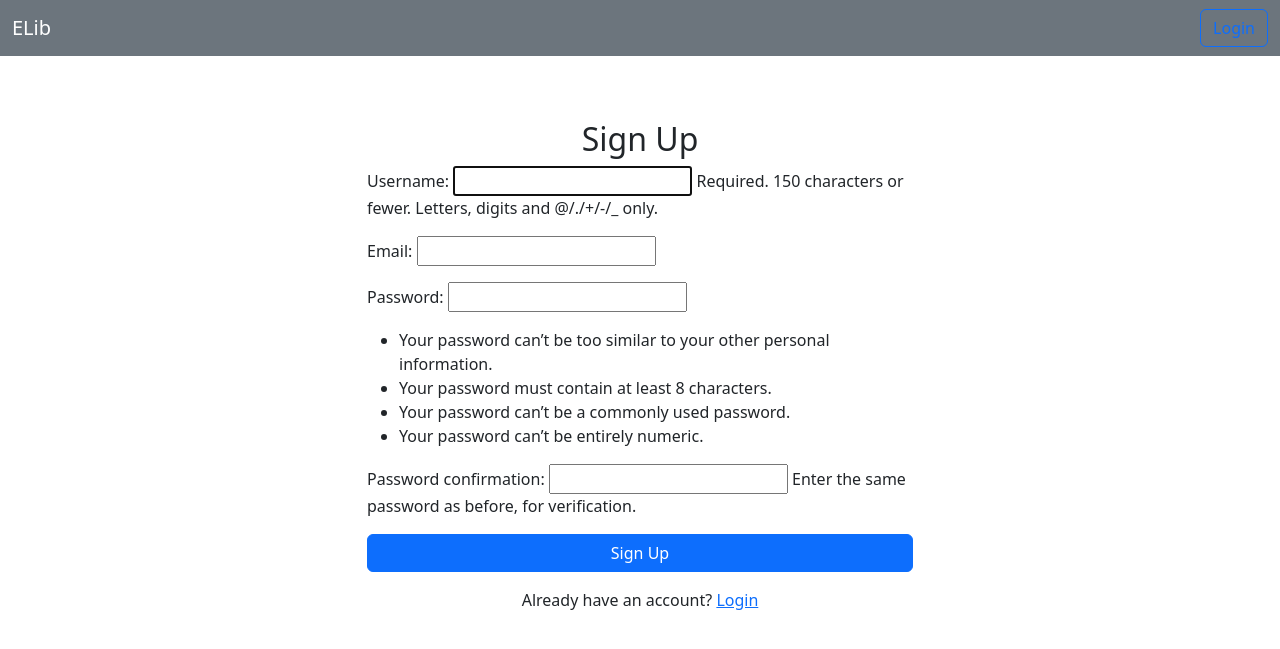
After one commit to Muck3334444/E-Lib, a Django app: page /signup/ in a window 1280 px wide. The commit adds this page. Shown: the top 649 px of the page. Run offline with Django 5.2, Linux system fonts and the light colour scheme; some libraries are stand-ins or nearby versions.

Commit message:
Added login, logout and registration, as well as a navbar. Also updated the models to relate to user

```diff
--- /dev/null
+++ b/ELib/forms.py
@@ -0,0 +1,16 @@
+from django import forms
+from django.contrib.auth.models import User
+from django.contrib.auth.forms import UserCreationForm
+
+class SignupForm(UserCreationForm):
+    email = forms.EmailField(required=True)  # Add email field if needed
+
+    class Meta:
+        model = User
+        fields = ('username', 'email', 'password1', 'password2')
+
+    def clean_email(self):
+        email = self.cleaned_data.get('email')
+        if User.objects.filter(email=email).exists():
+            raise forms.ValidationError("Email already exists")
+        return email
--- a/ELib/settings.py
+++ b/ELib/settings.py
@@ -27,7 +27,9 @@ SECRET_KEY = 'django-insecure-w1wj(-4etx*lk&p4xm1u*l2=4=%)&&vib=xd49tv05fi9j_vr5
 DEBUG = True
 
 ALLOWED_HOSTS = []
-
+LOGIN_URL = "/login/" # The leading "/" is important to recognize the start. Without the current url would be extended by login/
+LOGIN_REDIRECT_URL = "/library/"
+LOGOUT_REDIRECT_URL = "/library/"
 
 # Application definition
 
--- a/ELib/templates/base.html
+++ b/ELib/templates/base.html
@@ -16,13 +16,13 @@
         <script src="https://cdn.jsdelivr.net/npm/bootstrap@5.3.0-alpha1/dist/js/bootstrap.bundle.min.js"></script>
     </head>
     <body>
-        <div class="container-fluid">
+        {% include 'navbar.html' %}
+        <br>
+        <div class="container-fluid mt-5">
             <div class="row content">
                 <div class="col-12">
                     <header>
                         <h1 class="display-5">{% block header %} Default Title {% endblock %}</h1>
-                        <br>
-                        <br>
                     </header>
                     {% block center %}
                     {% endblock %}
@@ -38,5 +38,4 @@
             });
         </script>
     </body>
-
 </html>
--- /dev/null
+++ b/ELib/templates/navbar.html
@@ -0,0 +1,32 @@
+<nav class="navbar navbar-expand-lg bg-secondary navbar-dark fixed-top">
+    <div class="container-fluid">
+        <a class="navbar-brand" href="{% url 'library' %}">ELib</a>
+        <button class="navbar-toggler" type="button" data-bs-toggle="collapse" data-bs-target="#navbarNav" aria-controls="navbarNav" aria-expanded="false" aria-label="Toggle navigation">
+            <span class="navbar-toggler-icon"></span>
+        </button>
+        <div class="collapse navbar-collapse" id="navbarNav">
+            <ul class="navbar-nav me-auto mb-2 mb-lg-0">
+                <li class="nav-item">
+                    {% comment %} <a class="nav-link" href="{% url 'dashboard' %}">Dashboard</a> {% endcomment %}
+                </li>
+                <li class="nav-item">
+                    {% comment %} <a class="nav-link" href="{% url 'profile' %}">Profile</a> {% endcomment %}
+                </li>
+            </ul>
+            <ul class="navbar-nav ms-auto">
+                {% if user.is_authenticated %}
+                <li class="nav-item">
+                    <form method="post" action="{% url 'logout' %}">
+                        {% csrf_token %}
+                        <button type="submit" class="btn btn-outline-danger">Logout</button>
+                    </form>
+                </li>
+                {% else %}
+                <li class="nav-item">
+                    <a class="btn btn-outline-primary" href="{% url 'login' %}">Login</a>
+                </li>
+                {% endif %}
+            </ul>
+        </div>
+    </div>
+</nav>
--- /dev/null
+++ b/ELib/templates/signup.html
@@ -0,0 +1,32 @@
+{% extends "base_datatable.html" %}
+
+{% block title %}Signup{% endblock %}
+{% block header %}{% endblock %}
+{% block center %}
+    <div class="container mt-5">
+        <h2 class="text-center">Sign Up</h2>
+
+        <!-- Show error messages -->
+        {% if messages %}
+        <div class="alert alert-danger">
+            {% for message in messages %}
+                <p>{{ message }}</p>
+            {% endfor %}
+        </div>
+        {% endif %}
+
+        <div class="row justify-content-center">
+            <div class="col-md-6">
+                <form method="post">
+                    {% csrf_token %}
+                    {{ form.as_p }}  <!-- Render the form fields -->
+                    <button type="submit" class="btn btn-primary w-100">Sign Up</button>
+                </form>
+
+                <p class="mt-3 text-center">
+                    Already have an account? <a href="{% url 'login' %}">Login</a>
+                </p>
+            </div>
+        </div>
+    </div>
+{% endblock %}
--- a/ELib/urls.py
+++ b/ELib/urls.py
@@ -20,13 +20,18 @@ from django.urls import include
 from django.views.generic import RedirectView
 from django.conf import settings
 from django.conf.urls.static import static
+from django.contrib.auth.views import LoginView, LogoutView
+
+from ELib.views import logoutView, signupView
 
 urlpatterns = [
     # We are only using a single app, so we redirect all urls there
     path('', RedirectView.as_view(url='library/', permanent=True)),
     path('admin/', admin.site.urls),
     path("library/", include("library.urls")),
-
+    path('login/', LoginView.as_view(), name='login'),
+    path('logout/', logoutView, name='logout'),
+    path('signup/', signupView, name='signup'),
 ]
 
 urlpatterns += static(settings.STATIC_URL, document_root=settings.STATIC_ROOT)
--- /dev/null
+++ b/ELib/views.py
@@ -0,0 +1,29 @@
+from django.shortcuts import render, redirect
+from django.contrib.auth import login
+from django.contrib import messages
+from ELib.forms import SignupForm
+from django.contrib.auth.views import LogoutView
+
+def signupView(request):
+    if request.method == 'POST':
+        form = SignupForm(request.POST)
+        if form.is_valid():
+            user = form.save()  # Save the new user
+            login(request, user)  # Automatically log in the user
+            messages.success(request, 'Account created successfully!')
+            return redirect('library')  # Redirect to the home page or another page
+        else:
+            messages.error(request, 'Please correct the errors below.')
+    else:
+        form = SignupForm()
+
+    return render(request, 'signup.html', {'form': form})
+
+
+def logoutView(request):
+    if request.method == 'POST':
+        # If user confirms logout, call the built-in LogoutView
+        return LogoutView.as_view()(request)
+
+    # If not POST, just render the confirmation page
+    return render(request, 'logout.html')
--- a/library/models.py
+++ b/library/models.py
@@ -4,6 +4,7 @@ All Models concerning Books
 
 from django.db import models
 from django.core.validators import MaxValueValidator, MinValueValidator
+from django.contrib.auth.models import User
 
 class Book(models.Model):
     """
@@ -41,6 +42,7 @@ class Lease(models.Model):
     dueBack = models.DateField(null=True)
     returnDate = models.DateField(null=True)
     leaseDate = models.DateTimeField(auto_now_add=True)
+    user = models.ForeignKey(User, on_delete=models.CASCADE)
 
 class Rating(models.Model):
     """
@@ -51,6 +53,7 @@ class Rating(models.Model):
             MinValueValidator(1) # Min is 1
         ])
     bookInstance = models.ForeignKey(Book, on_delete=models.CASCADE)
+    user = models.ForeignKey(User, on_delete=models.CASCADE)
 
 
 class Reservation(models.Model):
@@ -60,6 +63,7 @@ class Reservation(models.Model):
     bookInstance = models.ForeignKey(BookInstance, on_delete=models.CASCADE)
     creationDate = models.DateTimeField(auto_now_add=True)
     isActive = models.BooleanField(default=False)
+    user = models.ForeignKey(User, on_delete=models.CASCADE)
 
 
 class Language(models.Model):
--- a/library/templates/index.html
+++ b/library/templates/index.html
@@ -3,5 +3,8 @@
 {% block title %}Welcome to the Library{% endblock %}
 {% block header %}Welcome to the Library{% endblock %}
 {% block center %}
-    <a href="{% url 'books-storage'%}">Book List Employee</a>
+    <p><a href="{% url 'books-storage'%}">Book List Employee</a></p>
+    <p><a href="{% url 'login'%}">Log in</a></p>
+    <p><a href="{% url 'logout'%}">Log out</a></p>
+    <p><a href="{% url 'signup'%}">Register</a></p>
 {% endblock %}
```
Also changed, not shown: ELib/templates/logout.html (added, +15 -0 lines), ELib/templates/registration/login.html (added, +30 -0 lines), library/views.py (+4 -3 lines).
